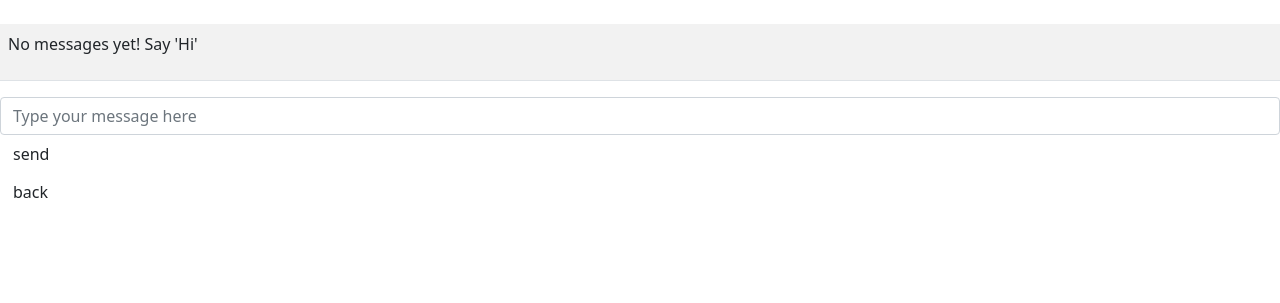
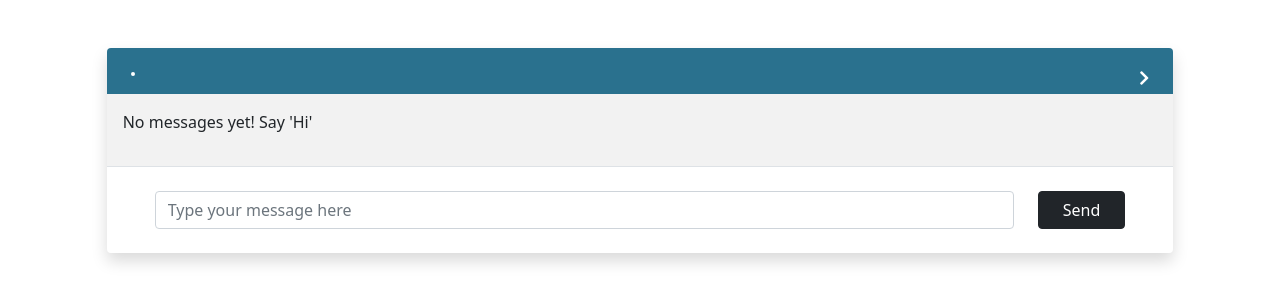
Before and after one commit to SamaRostom/Hiking-Project, a PHP site: page /Message.php?receiver=1 in a window 1280 px wide. Shown: the part 79-382 px from the top of the page. Run offline with PHP 8.4, Linux system fonts and the light colour scheme; the visitor is signed in with stand-in values (Sample User, id 1); data that the repository does not hold is empty.

Commit message:
updating styling

```diff
--- a/Message.php
+++ b/Message.php
@@ -2,7 +2,8 @@
 <html>
 <head>
 	<title>Message</title>
-	<link href="https://cdn.jsdelivr.net/npm/bootstrap@5.0.2/dist/css/bootstrap.min.css" rel="stylesheet" integrity="sha384-EVSTQN3/azprG1Anm3QDgpJLIm9Nao0Yz1ztcQTwFspd3yD65VohhpuuCOmLASjC" crossorigin="anonymous">
+    <link href="https://cdn.jsdelivr.net/npm/bootstrap@5.1.3/dist/css/bootstrap.min.css" rel="stylesheet">
+  <script src="https://cdn.jsdelivr.net/npm/bootstrap@5.1.3/dist/js/bootstrap.bundle.min.js"></script>
     <link rel="stylesheet" type="text/css" href="https://cdnjs.cloudflare.com/ajax/libs/font-awesome/5.15.4/css/all.min.css">
     <script src="https://ajax.googleapis.com/ajax/libs/jquery/3.5.1/jquery.min.js"></script>
     <style>
@@ -15,9 +16,30 @@
 			    bottom:0;
 		    }
 	    }
+        .back{
+            position:absolute;
+            right:1.5rem;
+            top:1.1rem;
+            color:white;
+        }
+        .back:hover{
+            color:whitesmoke
+        }
+        td{
+            padding:1rem !important
+        }
     </style>
+    <script>
+        function setImage(){
+var img = document.querySelector('.img-circle')
+img.style= "border-radius:100%;border:2px solid white;"
+if(img.src.endsWith('/')){
+    img.src = 'images/avatar.png'
+}
+        }
+</script>
 </head>
-<body>
+<body onload="setImage()">
 	<?php
         include "navbar.php";
         $servername = "localhost";
@@ -36,9 +58,13 @@
         $readMessage = "UPDATE `messages` SET stat = '1' WHERE Receiver_ID = '".$_SESSION['ID_Person']."' AND  Sender_ID = '".$receiver."' OR Sender_ID = ".$_SESSION['ID_Person']." AND Receiver_ID = '$receiver'";
         mysqli_query($conn,$readMessage) or die(mysqli_error($conn));
    ?>
+   <div class='col-10 my-5 mx-auto rounded shadow' style="overflow:hidden;">
+       <div class='col-12 px-4 py-2 text-light position-relative' style="background-color:#2a718e">
         <img src="<?=$getReceiverRow['Profile_Picture']?>" class="img-circle" width = "40"/>
-        <strong><?=$getReceiverRow['Username']?></strong>
-        <table class="table table-striped">
+        <span class='fs-5 ms-2'><?=$getReceiverRow['Username']?></span>
+        <a class='back' href='messages.php'><i class="fas fa-chevron-right"></i></a>
+    </div>
+        <table class="table table-striped mb-4">
     <?php
 
         $getMessage = "SELECT  messages.* ,person.Username FROM messages INNER JOIN person on Sender_ID=person.ID_Person  WHERE Sender_ID = '$receiver' AND Receiver_ID  = ".$_SESSION['ID_Person']." OR Sender_ID = ".$_SESSION['ID_Person']." AND Receiver_ID = '$receiver' ORDER BY 	Message_Time asc";
@@ -46,7 +72,7 @@
         if(mysqli_num_rows($getMessageResult) > 0) {
 	        while($getMessageRow = mysqli_fetch_array($getMessageResult)) {	?>
 	            <tr><div style = "margin: 10;">
-	                <td><h4 style = "color: #007bff;display:inline"><?=$getMessageRow['Username']?></h4></td>
+	                <td><b style = "color:#2a718e;display:inline"><?=$getMessageRow['Username']?></b></td>
 	                <td><p class="text-center" style = "display:inline"><?=$getMessageRow['Message']?></p></td>
 		         </div>
 		        </tr>
@@ -60,11 +86,10 @@
         <form class="form-inline" action="" method = "POST">
 	        <input type="hidden" name = "sent_by" value = "<?=$_SESSION['ID_Person']?>"/>
 	        <input type="hidden" name = "received_by" value = "<?=$receiver?>"/>
-	        <input type="text" name = "message" class="form-control" placeholder = "Type your message here" required/>
-	        <input type = "submit" value='send' name='submit' class="btn btn-default">
-        </form>
-        <form class="form-inline" action="" method = "POST">
-	        <input type = "submit" value='back' name='back' class="btn btn-default">
+	        <div class='d-flex px-5 pb-4'>
+            <input type="text" name = "message" class="form-control" placeholder = "Type your message here" required/>
+	        <input type = "submit" value='Send' name='submit' class="btn btn-dark ms-4 px-4">
+            <div>
         </form>
     <?php
         if(isset($_POST['submit'])) {
@@ -85,5 +110,6 @@
         // }
         // include "footer.php";
     ?>
+    </div>
 </body>
 </html>
```
Also changed, not shown: Messages.php (+36 -14 lines), livesearch.php (+23 -4 lines).
